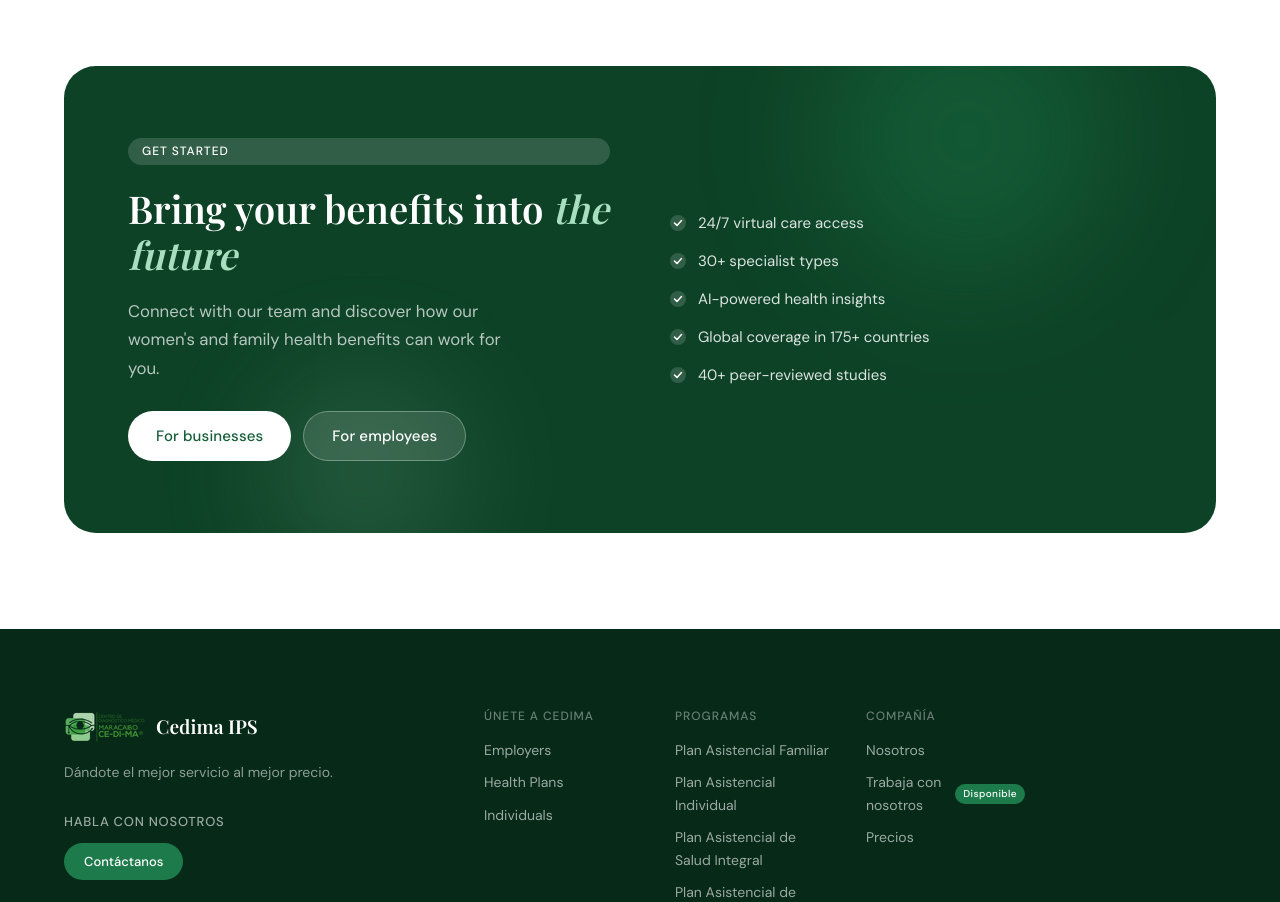
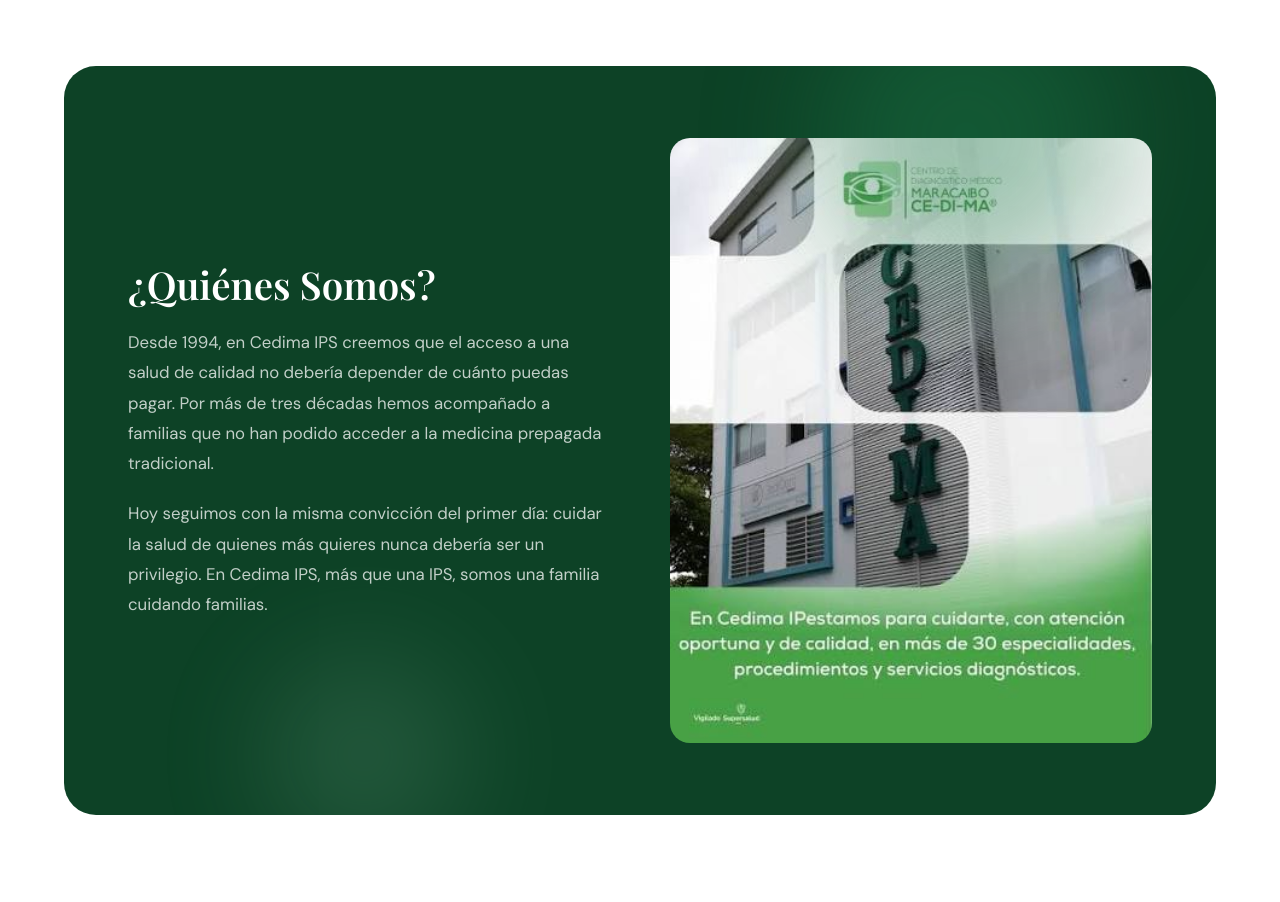
Before and after one commit to cedimaWebPage/cedimawebpage, a React (Vite) app: page / in a window 1280 px wide. Shown: the part 3400-4302 px from the top of the page. Built offline with nearby package versions, Linux system fonts and the light colour scheme; the HTML template or start-up script is replaced by a standard one; a web font is replaced by a local one.

Commit message:
Changes CTA, made it an about us page

```diff
--- a/src/components/Cta.css
+++ b/src/components/Cta.css
@@ -43,10 +43,10 @@
   font-size: clamp(1.8rem, 3vw, 2.4rem);
 }
 .cta__sub {
-  color: rgba(255,255,255,0.7);
+  color: rgba(255,255,255,0.75);
   font-size: 1.05rem;
-  line-height: 1.7;
-  max-width: 400px;
+  line-height: 1.8;
+  max-width: 640px;   /* was: 400px */
 }
 .cta__actions {
   display: flex;
@@ -72,6 +72,14 @@
   color: rgba(255,255,255,0.85);
 }
 
+.cta__image {
+  width: 100%;
+  max-width: 100%;
+  height: auto;
+  border-radius: var(--radius-lg);
+  display: block;
+}
+
 @media (max-width: 900px) {
   .cta__inner { grid-template-columns: 1fr; padding: 48px 32px; gap: 40px; }
 }
--- a/src/components/Cta.jsx
+++ b/src/components/Cta.jsx
@@ -1,5 +1,5 @@
-import React from 'react'
-import './Cta.css'
+import React from "react";
+import "./Cta.css";
 
 export default function CTA() {
   return (
@@ -9,40 +9,26 @@
           <div className="cta__blob cta__blob--1" />
           <div className="cta__blob cta__blob--2" />
           <div className="cta__content">
-            <span className="tag" style={{ background: 'rgba(255,255,255,0.15)', color: 'var(--white)' }}>Get started</span>
-            <h2 className="cta__title">
-              Bring your benefits into{' '}
-              <span className="italic" style={{ color: 'var(--green-200)' }}>the future</span>
-            </h2>
+            <h2 className="cta__title">¿Quiénes Somos?</h2>
             <p className="cta__sub">
-              Connect with our team and discover how our women's and family health benefits can work for you.
+              Desde 1994, en Cedima IPS creemos que el acceso a una salud de
+              calidad no debería depender de cuánto puedas pagar. Por más de
+              tres décadas hemos acompañado a familias que no han podido acceder
+              a la medicina prepagada tradicional.
             </p>
-            <div className="cta__actions">
-              <a href="#demo" className="btn btn-white">For businesses</a>
-              <a href="#employees" className="btn btn-ghost">For employees</a>
-            </div>
+            <p className="cta__sub">
+              Hoy seguimos con la misma convicción del primer día: cuidar la
+              salud de quienes más quieres nunca debería ser un privilegio. En
+              Cedima IPS, más que una IPS, somos una familia cuidando familias.
+            </p>
           </div>
-          <div className="cta__visual">
-            <div className="cta__feature-list">
-              {[
-                '24/7 virtual care access',
-                '30+ specialist types',
-                'AI-powered health insights',
-                'Global coverage in 175+ countries',
-                '40+ peer-reviewed studies',
-              ].map((f) => (
-                <div key={f} className="cta__feature">
-                  <svg width="16" height="16" viewBox="0 0 16 16" fill="none">
-                    <circle cx="8" cy="8" r="8" fill="rgba(255,255,255,0.15)"/>
-                    <path d="M4.5 8l2.5 2.5 4.5-5" stroke="white" strokeWidth="1.5" strokeLinecap="round" strokeLinejoin="round"/>
-                  </svg>
-                  {f}
-                </div>
-              ))}
-            </div>
-          </div>
+          <img
+            src="/images/cedimaFoto.jpg"
+            alt="Equipo médico Cedima IPS"
+            className="cta__image"
+          />
         </div>
       </div>
     </section>
-  )
+  );
 }
```
Also changed, not shown: public/images/cedimaFoto.jpg (added).
